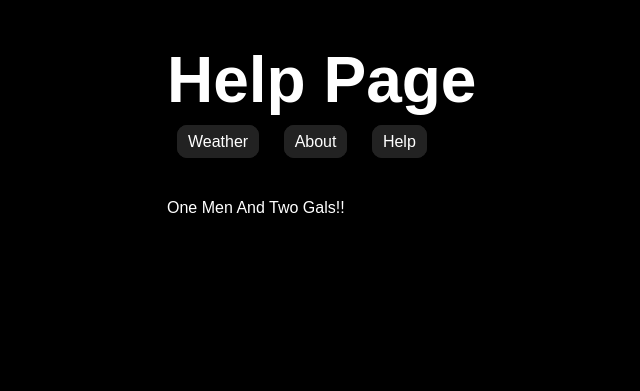
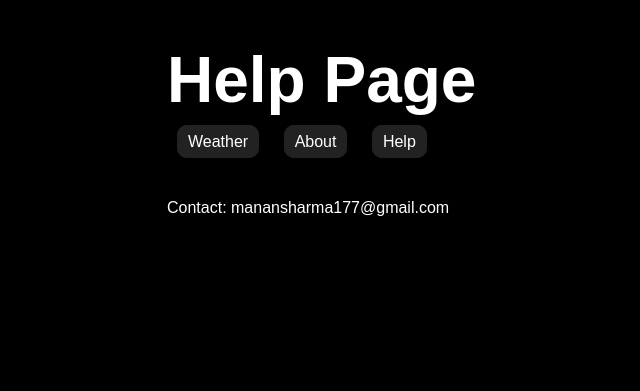
Before and after one commit to MananSharma7/weather-application, a Node server app: page /help in a window 1280 px wide. Shown: the top 391 px of the page, without its empty margins (148-788 px from the left). Run offline with Node 20, Linux system fonts and the light colour scheme; some libraries are stand-ins or nearby versions.

Commit message:
Update help.hbs

```diff
--- a/templates/views/help.hbs
+++ b/templates/views/help.hbs
@@ -10,7 +10,7 @@
   <body>
     <div class="main-content">
       {{>header}}
-      <p>One Men And Two Gals!!</p>
+      <p>Contact: manansharma177@gmail.com</p>
     </div>
     {{>footer}}
   </body>
```
